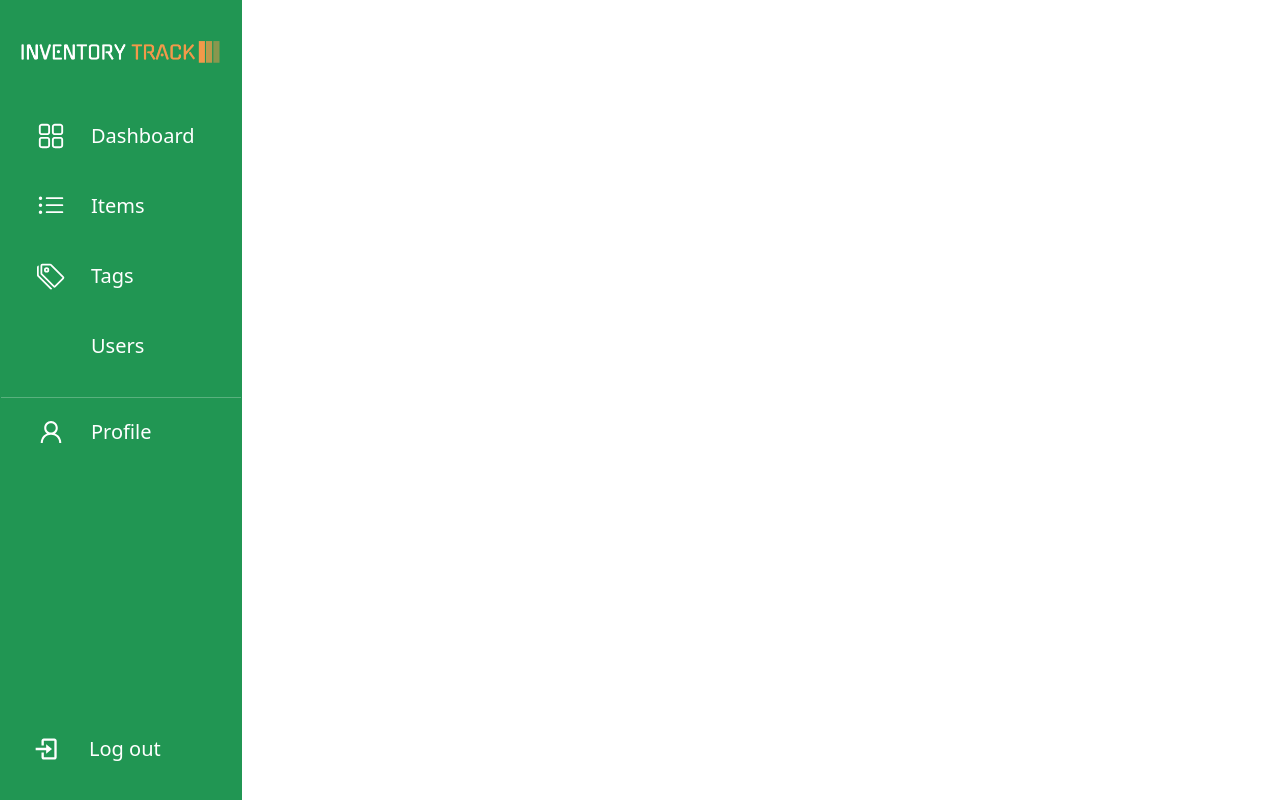
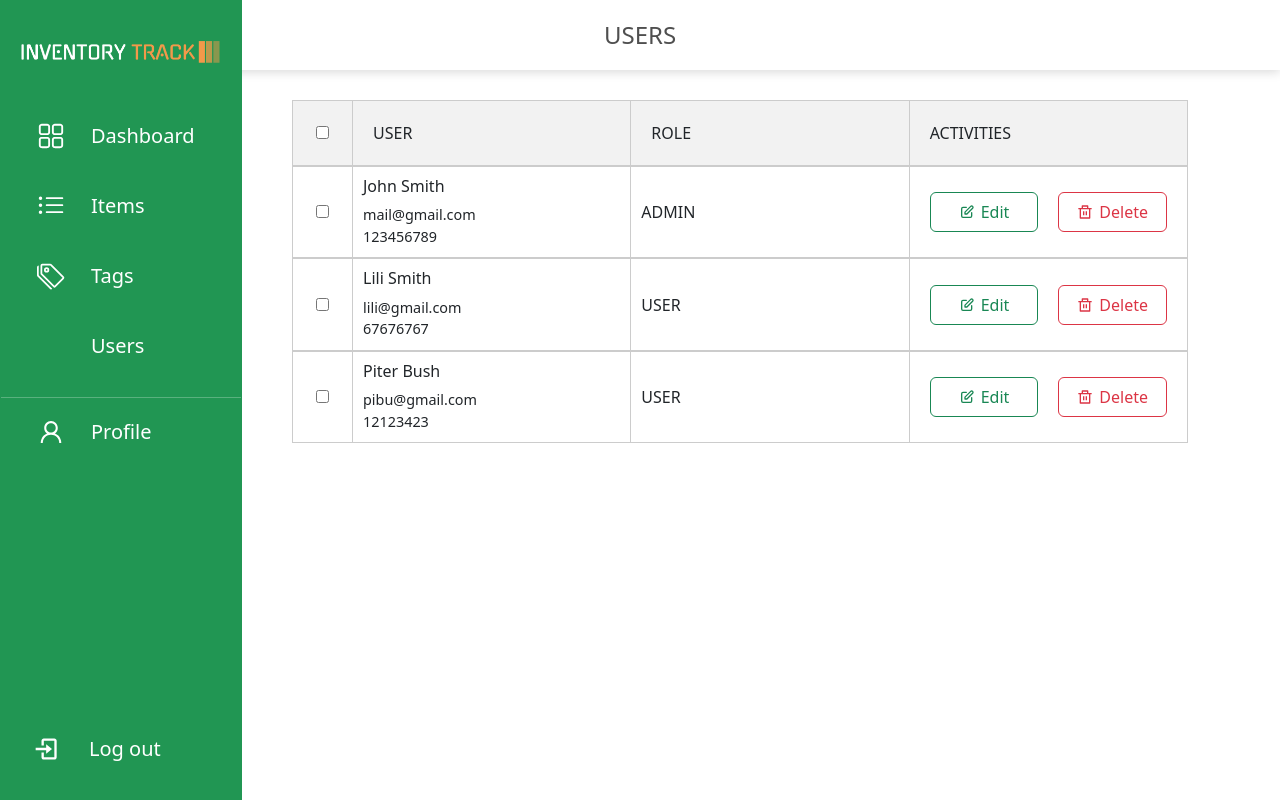
Before and after one commit to AnnaKachmasheva/inventory-system, a React (Create React App) app in the folder ui/: page /app/users in a window 1280 px wide. Built offline with nearby package versions, Linux system fonts and the light colour scheme; some icons are missing.

Commit message:
users page with mock data

```diff
--- a/ui/src/App.js
+++ b/ui/src/App.js
@@ -9,6 +9,7 @@ import ResetPassword from "./pages/reset-password/ResetPassword";
 import ResetPasswordConfirmation from "./pages/reset-password-confirmation/ResetPasswordConfirmation";
 import {AuthProvider} from "./context/AuthContext";
 import {UserRoutes} from "./routes/UserRoutes";
+import Users from "./pages/users-page/Users";
 
 function App() {
 
@@ -22,6 +23,9 @@ function App() {
                 <Route path="/reset-password-confirmation" element={<ResetPasswordConfirmation/>}/>
                 <Route path={'/app/*'} element={<UserRoutes/>}/>
 
+                // todo make it private and only for admin
+                <Route exact path="app/users" element={<Users/>}/>
+
                 <Route path="*" element={<Navigate to="/"/>}/>
             </Routes>
         </AuthProvider>
@@ -29,5 +33,4 @@ function App() {
 }
 
 
-
 export default App
--- /dev/null
+++ b/ui/src/pages/users-page/MOCK_DATA.json
@@ -0,0 +1,26 @@
+[
+  {
+    "id": 1,
+    "firstName": "John",
+    "lastName": "Smith",
+    "email": "mail@gmail.com",
+    "phone": "123456789",
+    "userRole": "ADMIN"
+  },
+  {
+    "id": 2,
+    "firstName": "Lili",
+    "lastName": "Smith",
+    "email": "lili@gmail.com",
+    "phone": "67676767",
+    "userRole": "USER"
+  },
+  {
+    "id": 3,
+    "firstName": "Piter",
+    "lastName": "Bush",
+    "email": "pibu@gmail.com",
+    "phone": "12123423",
+    "userRole": "USER"
+  }
+]
--- a/ui/src/pages/users-page/Users.js
+++ b/ui/src/pages/users-page/Users.js
@@ -1,5 +1,12 @@
-import React, {useEffect, useState} from "react"
+import React, {Component, useEffect, useMemo, useState} from "react"
 import {useAuth} from "../../context/AuthContext";
+import Sidebar from "../../components/sidebar/Sidebar";
+import styles from './Users.module.scss';
+import Header from "../../components/header/Header";
+import {HiOutlinePencilAlt} from "react-icons/hi";
+import {RiDeleteBinLine} from "react-icons/ri";
+import MOCK_DATA from "./MOCK_DATA.json"
+
 
 function Users() {
 
@@ -11,6 +18,7 @@ function Users() {
         handleGetCurrentUser()
     }, [])
 
+    const headers = ['USER', 'ROLE', 'ACTIVITIES'];
 
     const handleGetCurrentUser = async () => {
         try {
@@ -20,15 +28,78 @@ function Users() {
         }
     }
 
+
+    const data = useMemo(() => MOCK_DATA, []);
+
+
     return (
         <div className={'content'}>
-            <div>
+            <Sidebar/>
 
-                users
+            <Header title={'USERS'}/>
+
+            <div className={styles.container}>
+                <table className={styles.table}>
+                    <thead>
+                    <tr>
+                        <td className={styles.checkboxContainer}><input type={"checkbox"}/></td>
+                        {
+                            headers.map((header) => <HeaderItem title={header}/>)
+                        }
+                    </tr>
+                    </thead>
+
+                    <tbody>
+                        {
+                            data.map((user) => <TableRow user={user}/>)
+                        }
+                    </tbody>
+
+                </table>
             </div>
+
 
         </div>
     )
 }
 
 export default Users;
+
+
+class HeaderItem extends Component {
+    render() {
+        return (
+            <td scope={'col'}>
+                {this.props.title}
+            </td>
+        )
+    }
+}
+
+class TableRow extends Component {
+    render() {
+        return (
+            <tr>
+                <td className={styles.checkboxContainer}><input type={"checkbox"}/></td>
+                <td>
+                    <h6>{this.props.user.firstName} {this.props.user.lastName}</h6>
+                    <p>{this.props.user.email}</p>
+                    <p>{this.props.user.phone}</p>
+                </td>
+                <td>{this.props.user.userRole}</td>
+                <td>
+                    <div className={styles.buttonsContainer}>
+                        <button className={'btn btn-outline-success base-btn'}>
+                            <HiOutlinePencilAlt className={styles.icon}/>
+                            Edit
+                        </button>
+                        <button className={'btn btn-outline-danger base-btn'}>
+                            <RiDeleteBinLine className={styles.icon}/>
+                            Delete
+                        </button>
+                    </div>
+                </td>
+            </tr>
+        )
+    }
+}
--- /dev/null
+++ b/ui/src/pages/users-page/Users.module.scss
@@ -0,0 +1,58 @@
+.container {
+  display: flex;
+  justify-content: center;
+  width: 100vw;
+  margin-top: 100px;
+
+  .table {
+    margin-left: 200px;
+    width: 70vw;
+
+    thead {
+      background: #F2F2F2;
+
+      font-weight: normal;
+
+      td {
+        padding: 20px;
+
+      }
+    }
+
+    .checkboxContainer {
+      width: 60px;
+      padding: 20px 0;
+    }
+
+    td {
+      border: 1px solid #CCCCCC;
+      padding: 10px;
+
+      p {
+        margin: 0;
+        padding: 0;
+        font-size: 0.9em;
+      }
+    }
+
+    .buttonsContainer {
+      display: flex;
+
+      button {
+        margin: 0 10px;
+      }
+    }
+  }
+
+  .icon {
+    width: fit-content;
+    margin-right: 6px;
+  }
+
+}
+
+thead, tbody tr {
+  display: table;
+  width: 100%;
+  table-layout: fixed;
+}
```
